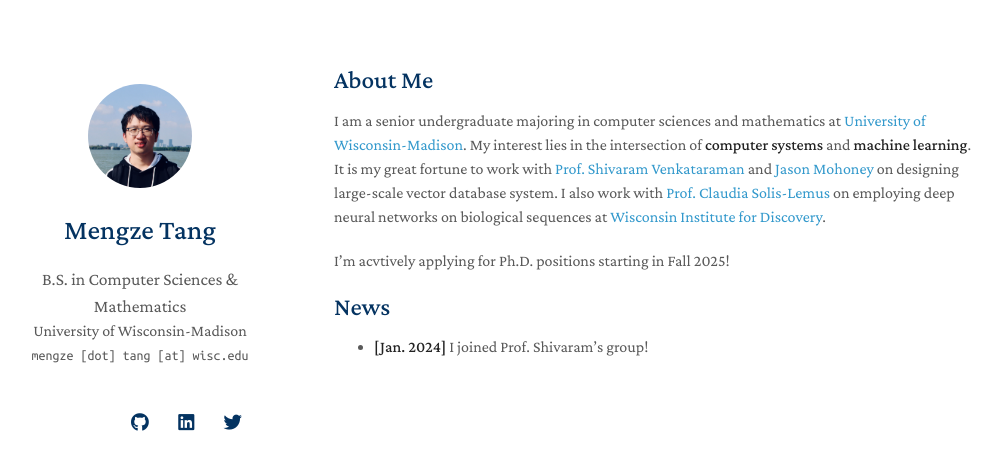
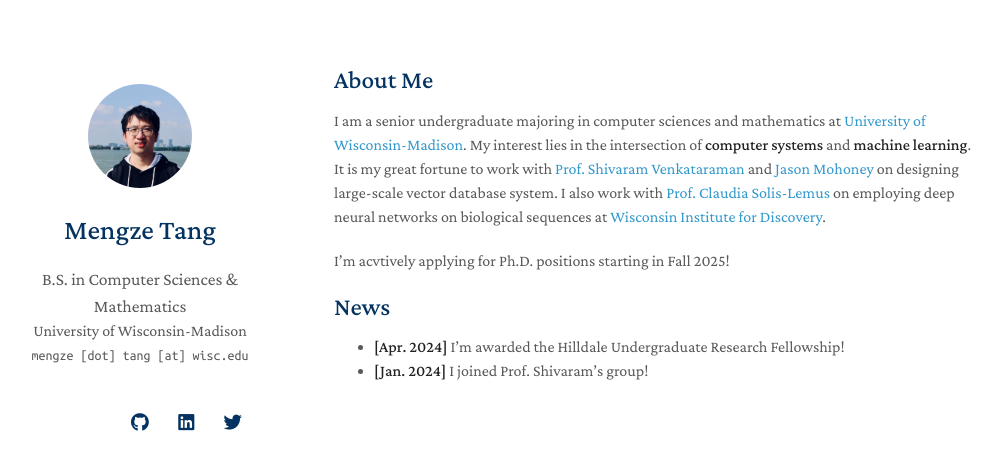
Before and after one commit to madmtang/madmtang.github.io, a Jekyll site: the page built from index.md, in a window 1280 px wide. Shown: the top 470 px of the page, without its empty margins (136-1137 px from the left). Built offline with Jekyll 4.4.1, drawn with Linux system fonts in a browser that asks for light colours; nearby versions of some CDN libraries; a style sheet for code colours, icons or effects is not loaded; our own code applies the rules of GitHub Pages for plain Markdown files.

Commit message:
add breaking news: hilldale!

```diff
--- a/index.md
+++ b/index.md
@@ -15,6 +15,7 @@ I'm acvtively applying for Ph.D. positions starting in Fall 2025!
 
 ## News
 
+- **[Apr. 2024]** I'm awarded the Hilldale Undergraduate Research Fellowship!
 - **[Jan. 2024]** I joined Prof. Shivaram's group!
 
 <!-- {% include_relative _includes/publications.md %}
```
